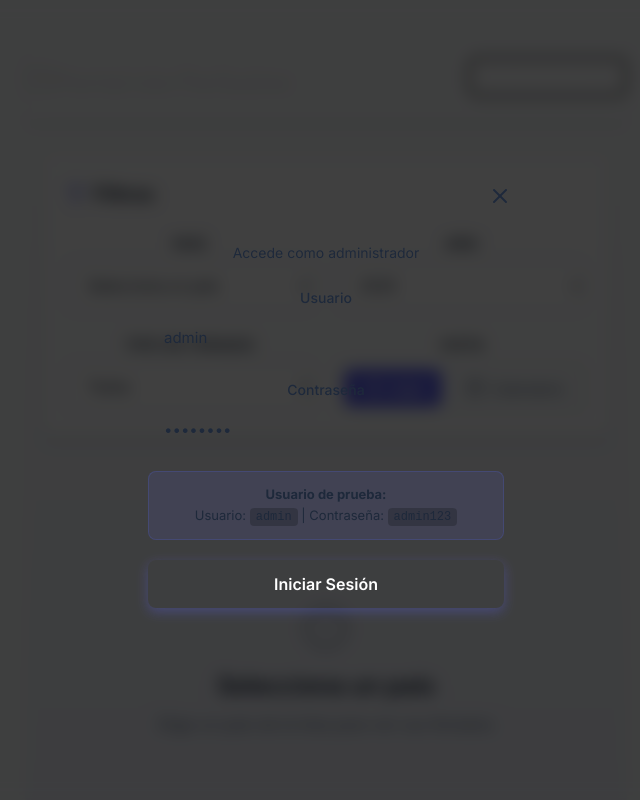
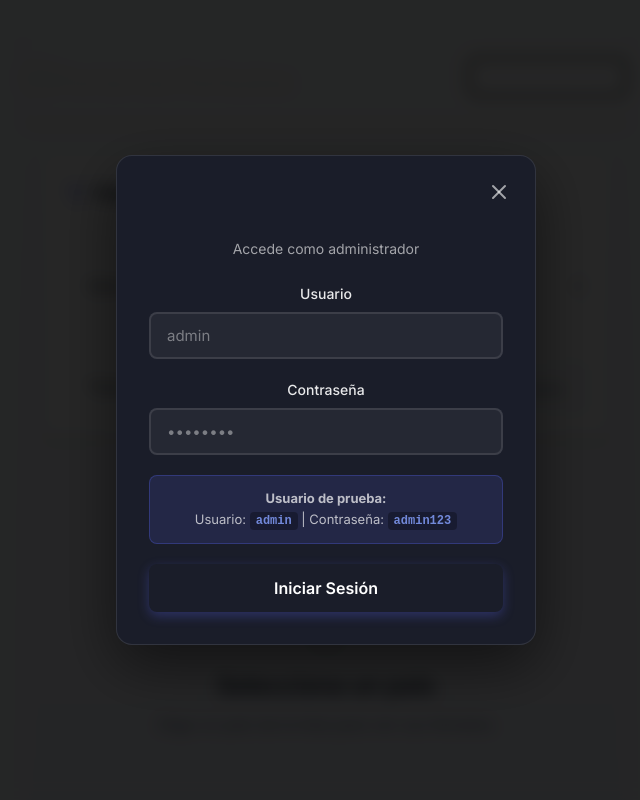
Before and after one commit to FapCod/PortalFeriados, a React (Vite) app: page / in a window 1280 px wide. Both pictures are taken after a click on the button "Iniciar Sesión". Shown: the top 800 px of the page, without its empty margins (314-954 px from the left). Built offline with nearby package versions, Linux system fonts and the light colour scheme; what date-holidays would draw is missing.

Commit message:
fix: Mejora diseño del modal de login con fondo sólido y mejor visibilidad

```diff
--- a/src/components/Auth/LoginForm.css
+++ b/src/components/Auth/LoginForm.css
@@ -4,7 +4,7 @@
     left: 0;
     right: 0;
     bottom: 0;
-    background: rgba(0, 0, 0, 0.75);
+    background: rgba(0, 0, 0, 0.85);
     backdrop-filter: blur(8px);
     display: flex;
     align-items: center;
@@ -14,13 +14,13 @@
 }
 
 .login-modal {
-    background: var(--bg-elevated);
+    background: #1a1d29;
     border-radius: 16px;
-    box-shadow: var(--shadow-xl);
+    box-shadow: 0 20px 60px rgba(0, 0, 0, 0.5);
     padding: 32px;
     width: 90%;
     max-width: 420px;
-    border: 1px solid var(--border);
+    border: 1px solid rgba(255, 255, 255, 0.1);
     position: relative;
     animation: slideUp 0.3s ease-out;
 }
@@ -31,7 +31,7 @@
     right: 16px;
     background: transparent;
     border: none;
-    color: var(--text-secondary);
+    color: rgba(255, 255, 255, 0.6);
     cursor: pointer;
     padding: 8px;
     border-radius: 8px;
@@ -42,8 +42,8 @@
 }
 
 .login-modal-close:hover {
-    background: var(--bg-hover);
-    color: var(--text-primary);
+    background: rgba(255, 255, 255, 0.1);
+    color: white;
 }
 
 .login-modal-title {
@@ -57,7 +57,7 @@
 }
 
 .login-modal-subtitle {
-    color: var(--text-secondary);
+    color: rgba(255, 255, 255, 0.6);
     margin: 0 0 24px 0;
     font-size: 14px;
 }
@@ -76,16 +76,16 @@
 
 .login-label {
     font-weight: 500;
-    color: var(--text-primary);
+    color: rgba(255, 255, 255, 0.9);
     font-size: 14px;
 }
 
 .login-input {
     padding: 12px 16px;
-    border: 2px solid var(--border);
+    border: 2px solid rgba(255, 255, 255, 0.1);
     border-radius: 8px;
-    background: var(--bg-primary);
-    color: var(--text-primary);
+    background: rgba(255, 255, 255, 0.05);
+    color: white;
     font-size: 15px;
     transition: all 0.2s;
     font-family: inherit;
@@ -94,40 +94,42 @@
 .login-input:focus {
     outline: none;
     border-color: var(--brand-primary);
+    background: rgba(255, 255, 255, 0.08);
     box-shadow: 0 0 0 3px rgba(88, 101, 242, 0.1);
 }
 
 .login-input::placeholder {
-    color: var(--text-tertiary);
+    color: rgba(255, 255, 255, 0.4);
 }
 
 .login-error {
     padding: 12px 16px;
-    background: rgba(237, 66, 69, 0.1);
-    border: 1px solid rgba(237, 66, 69, 0.3);
+    background: rgba(237, 66, 69, 0.15);
+    border: 1px solid rgba(237, 66, 69, 0.4);
     border-radius: 8px;
-    color: #ed4245;
+    color: #ff6b6b;
     font-size: 14px;
     font-weight: 500;
 }
 
 .login-hint {
     padding: 12px 16px;
-    background: rgba(88, 101, 242, 0.1);
-    border: 1px solid rgba(88, 101, 242, 0.2);
+    background: rgba(88, 101, 242, 0.15);
+    border: 1px solid rgba(88, 101, 242, 0.3);
     border-radius: 8px;
     font-size: 13px;
-    color: var(--text-secondary);
+    color: rgba(255, 255, 255, 0.7);
     line-height: 1.6;
 }
 
 .login-hint code {
-    background: rgba(0, 0, 0, 0.2);
+    background: rgba(0, 0, 0, 0.3);
     padding: 2px 6px;
     border-radius: 4px;
     font-family: 'Courier New', monospace;
     font-size: 12px;
-    color: var(--brand-primary);
+    color: #7289da;
+    font-weight: 600;
 }
 
 .login-submit-btn {
```
